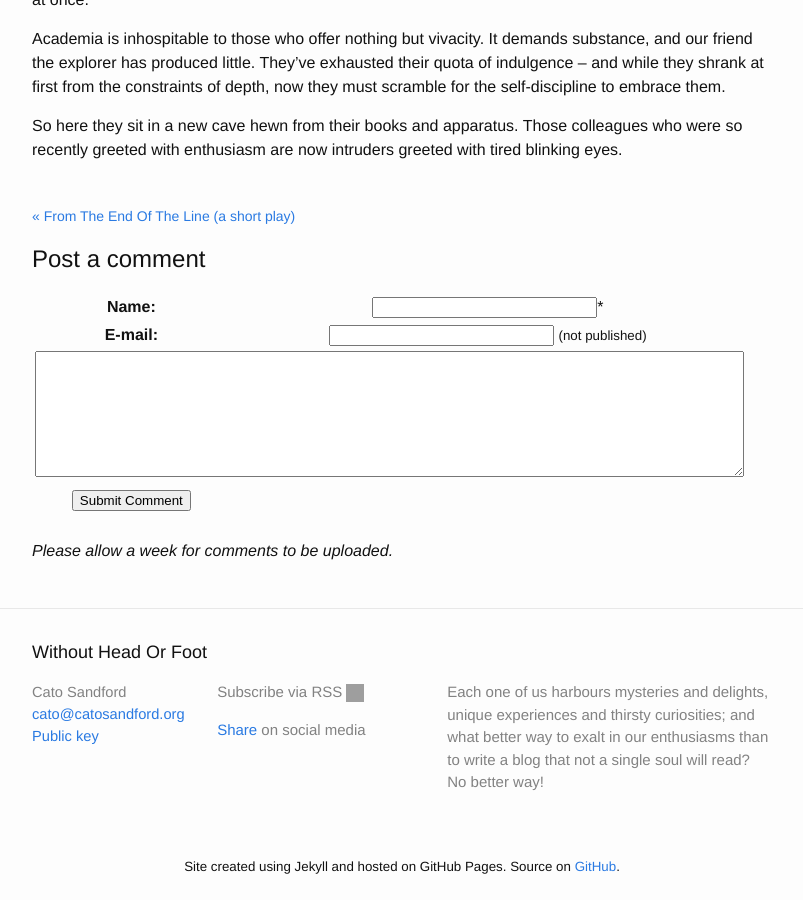
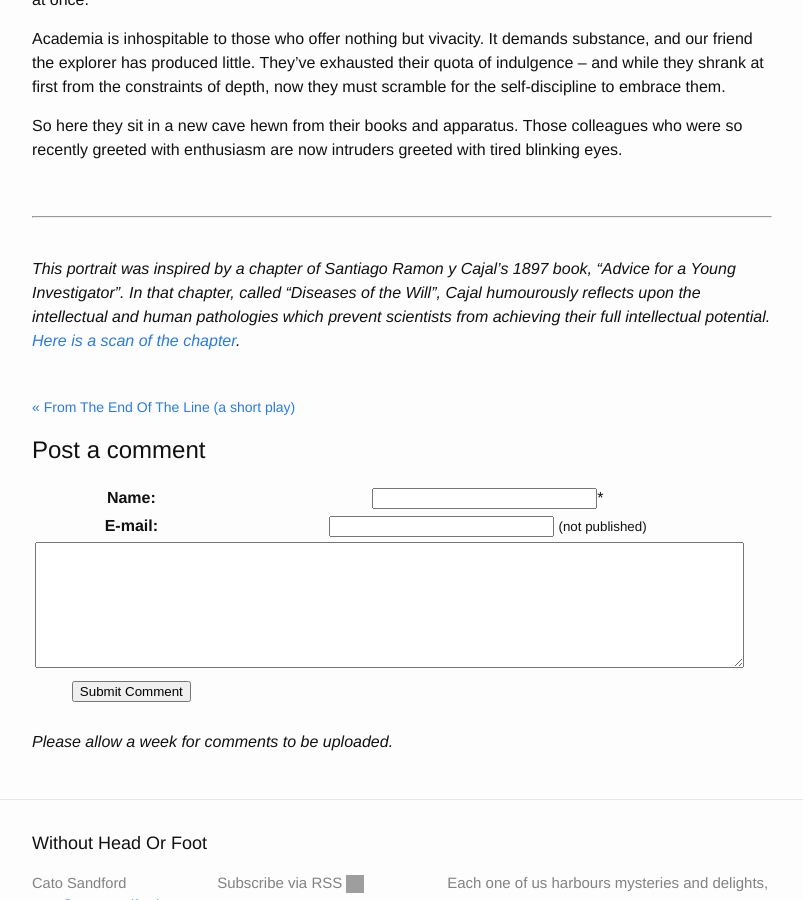
Before and after one commit to Allium/WithoutHeadOrFoot, a Jekyll site: the page built from _posts/2016-11-22-The-Explorer.md, in a window 1280 px wide and 900 px high, scrolled down 1194 px. Shown: the whole window, without its empty margins (238-1041 px from the left). Built offline with Jekyll 4.4.1, drawn with Linux system fonts in a browser that asks for light colours; comment, search, counter and statistics services are not loaded; before the commit the page ends 2072 px from its top, so only the background shows below that; grey boxes are pictures that could not be loaded.

Commit message:
Explorer added comment about Cajal and link to chapter.

```diff
--- a/_posts/2016-11-22-The-Explorer.md
+++ b/_posts/2016-11-22-The-Explorer.md
@@ -25,3 +25,11 @@ Soon they realise they’re spread too thinly; their colleagues’ problems have
 Academia is inhospitable to those who offer nothing but vivacity. It demands substance, and our friend the explorer has produced little. They’ve exhausted their quota of indulgence – and while they shrank at first from the constraints of depth, now they must scramble for the self-discipline to embrace them.
 
 So here they sit in a new cave hewn from their books and apparatus. Those colleagues who were so recently greeted with enthusiasm are now intruders greeted with tired blinking eyes.
+
+<br>
+
+---
+
+<br>
+
+*This portrait was inspired by a chapter of Santiago Ramon y Cajal's 1897 book, "Advice for a Young Investigator". In that chapter, called "Diseases of the Will", Cajal humourously reflects upon the intellectual and human pathologies which prevent scientists from achieving their full intellectual potential. [Here is a scan of the chapter]({{ site.baseurl }}/images/2016-11-22-RamonCajal-Diseases.pdf).*
```
